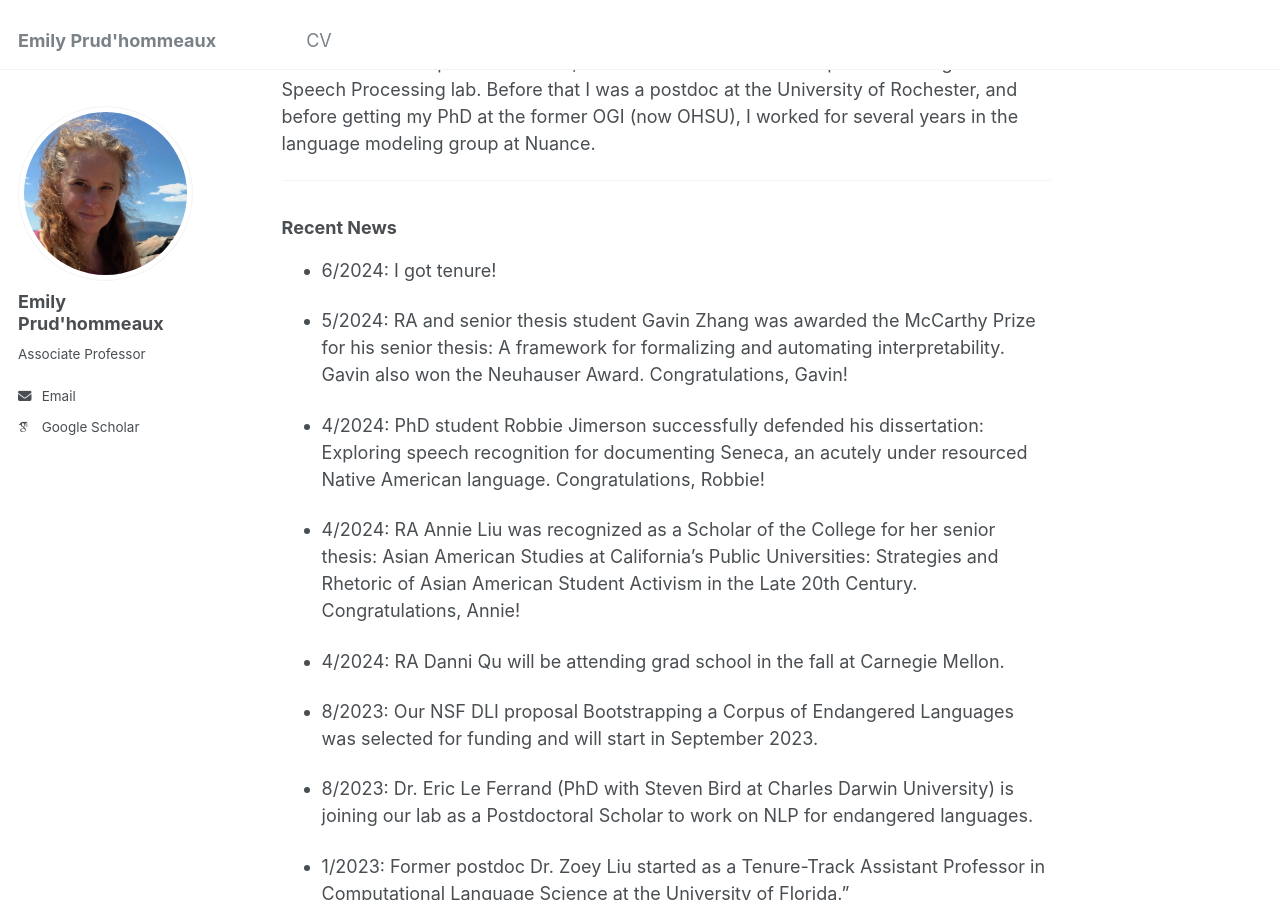
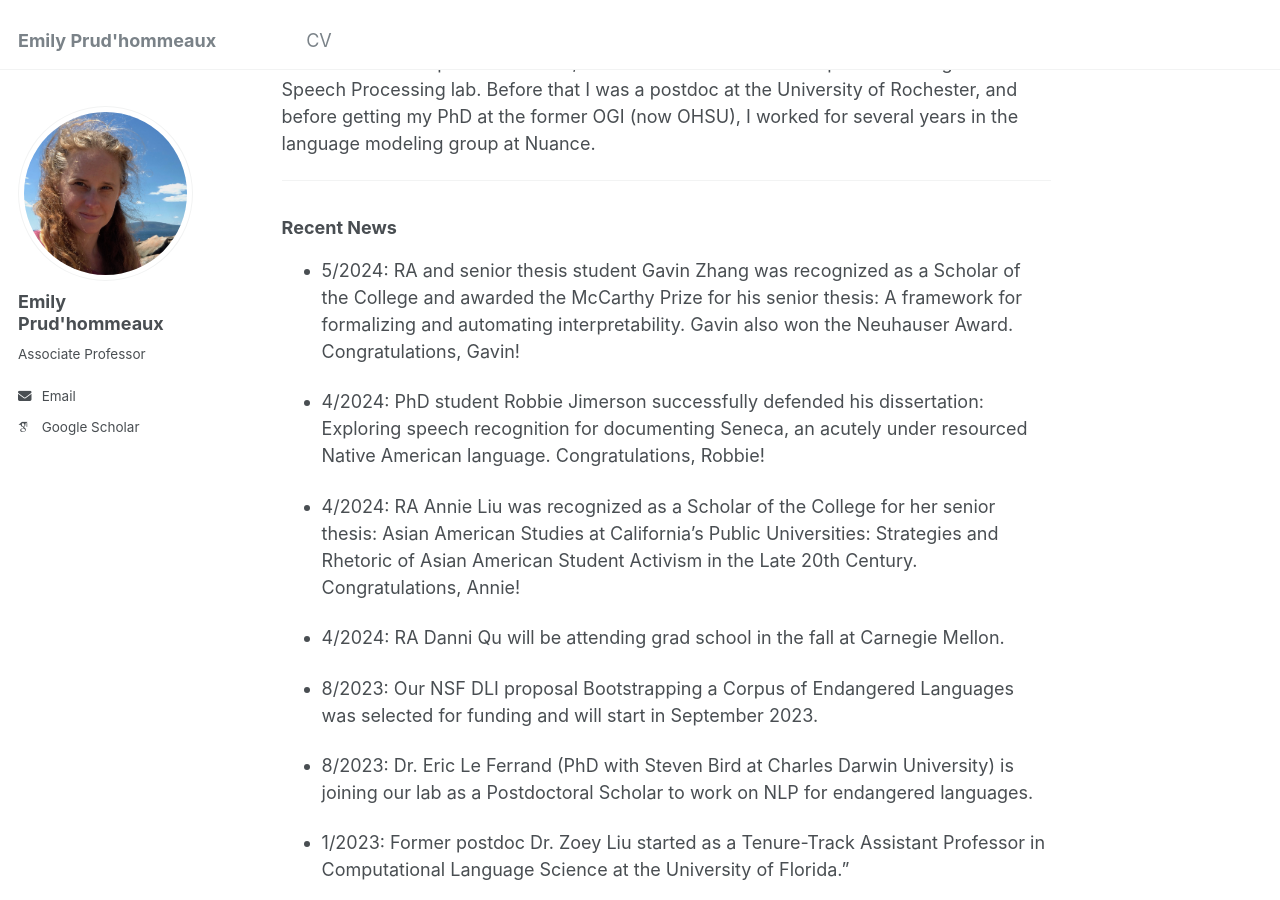
Before and after one commit to emilypx/emilypx.github.io, a Jekyll site: the page built from _pages/about.md, in a window 1280 px wide and 900 px high, scrolled down 389 px. Built offline with Jekyll 4.4.1, drawn with Linux system fonts in a browser that asks for light colours; some web fonts are replaced.

Commit message:
Update about.md

```diff
--- a/_pages/about.md
+++ b/_pages/about.md
@@ -21,9 +21,7 @@ My research area is natural language processing (NLP) in low-resource settings,
 
 ### Recent News
 
-* 6/2024: I got tenure!
-
-* 5/2024: RA and senior thesis student Gavin Zhang was awarded the McCarthy Prize for his senior thesis: A framework for formalizing and automating interpretability. Gavin also won the Neuhauser Award. Congratulations, Gavin!
+* 5/2024: RA and senior thesis student Gavin Zhang was recognized as a Scholar of the College and awarded the McCarthy Prize for his senior thesis: A framework for formalizing and automating interpretability. Gavin also won the Neuhauser Award. Congratulations, Gavin!
 
 * 4/2024: PhD student Robbie Jimerson successfully defended his dissertation: Exploring speech recognition for documenting Seneca, an acutely under resourced Native American language. Congratulations, Robbie!
 
```
